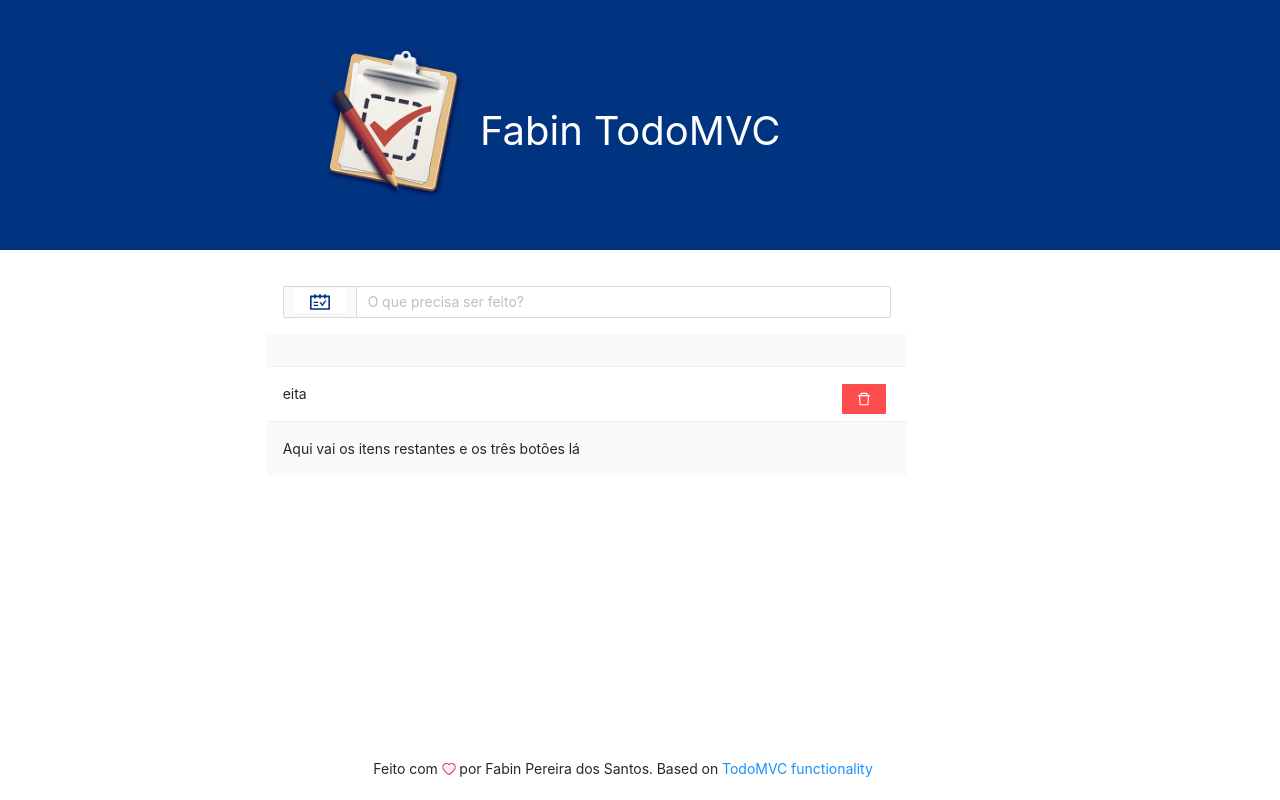
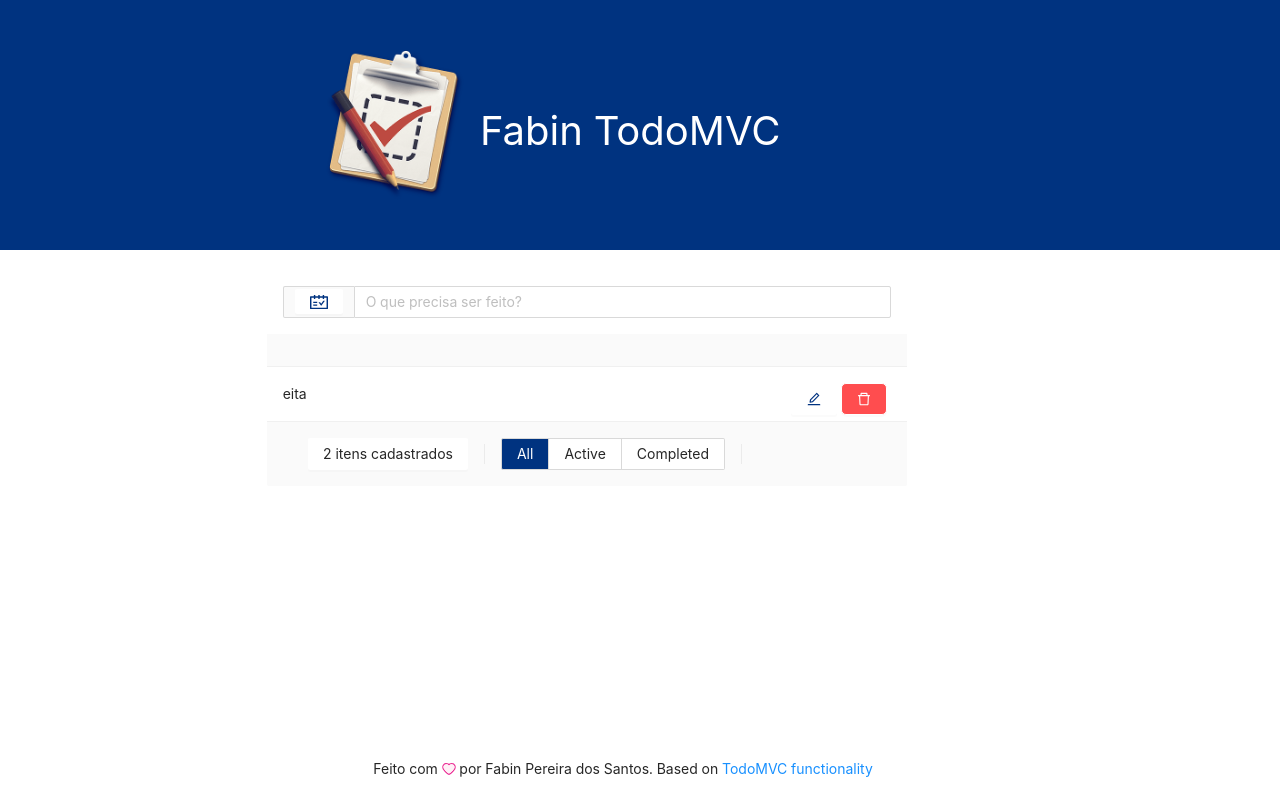
Before and after one commit to pereirafabiosantos2018/app-next-todo, a Next.js app in the folder todo-mvc-next/: page / in a window 1280 px wide. Built offline with nearby package versions, Linux system fonts and the light colour scheme.

Commit message:
Mais alterações de layout

```diff
--- a/todo-mvc-next/pages/index.js
+++ b/todo-mvc-next/pages/index.js
@@ -1,6 +1,6 @@
 // AntDesign
-import { Row, Col, Image, Table, Button, Input } from 'antd';
-import { HeartTwoTone, DeleteOutlined, ScheduleOutlined } from '@ant-design/icons';
+import { Row, Col, Image, Table, Button, Input, Space, Divider, Radio } from 'antd';
+import { HeartTwoTone, DeleteOutlined, ScheduleOutlined, EditOutlined } from '@ant-design/icons';
 
 const { Search } = Input;
 
@@ -15,14 +15,20 @@ const columns = [
   {
     // title: 'Tarefa',
     dataIndex: 'tarefa',
+
     render: (valor) => {
       return (
         <>
           {valor}
 
-          <Button style={{ backgroundColor: '#ff4d4f', position: 'absolute', right: 20 }} ghost>
+          <Button style={{ backgroundColor: '#fff', position: 'absolute', right: 70 }} ghost>
+            <EditOutlined style={{ color: Colors.Azul }} />
+          </Button>
+
+          <Button style={{ backgroundColor: '#ff4d4f', position: 'absolute', right: 20, borderRadius: 5 }} ghost>
             <DeleteOutlined style={{ color: '#fff' }} />
           </Button>
+
         </>
       )
     }
@@ -78,22 +84,55 @@ export default function Home() {
           <Table
             title={() =>
               <Row>
+
                 <Col span={24}>
 
                   <Input
                     addonBefore={
                       <Button style={{ border: 0, height: 25, borderColor: 'transparent' }}>
-                        <ScheduleOutlined style={{ color: '#003380', fontSize: 20 }} />
+                        <ScheduleOutlined style={{ color: '#003380', fontSize: 18 }} />
                       </Button>
                     }
                     placeholder="O que precisa ser feito?"
-                    // onSearch={onSearch}
-                    enterButton />
+                    onPressEnter={() => alert('apertei enter, aeeee')} />
 
                 </Col>
+
               </Row>
             }
-            footer={() => 'Aqui vai os itens restantes e os três botões lá'}
+            footer={() =>
+
+              <Row>
+                {
+                  <>
+                    <Col span={24} offset={1}>
+
+                      <Space split={<Divider type="vertical" style={{ height: 20 }} />}>
+
+                        <Button style={{ border: 0 }}>
+                          2 itens cadastrados
+                        </Button>
+
+                        <Space>
+
+                          <Radio.Group value={'large'}>
+                            <Radio.Button value="all" style={{ backgroundColor: Colors.Azul, color: '#fff' }}>All</Radio.Button>
+                            <Radio.Button value="active">Active</Radio.Button>
+                            <Radio.Button value="completed">Completed</Radio.Button>
+                          </Radio.Group>
+
+                          <Divider type="vertical" style={{ height: 20 }} />
+
+                        </Space>
+
+                      </Space>
+
+                    </Col>
+
+                  </>
+                }
+              </Row>
+            }
             columns={columns}
             dataSource={data}
             pagination={false} />
```
